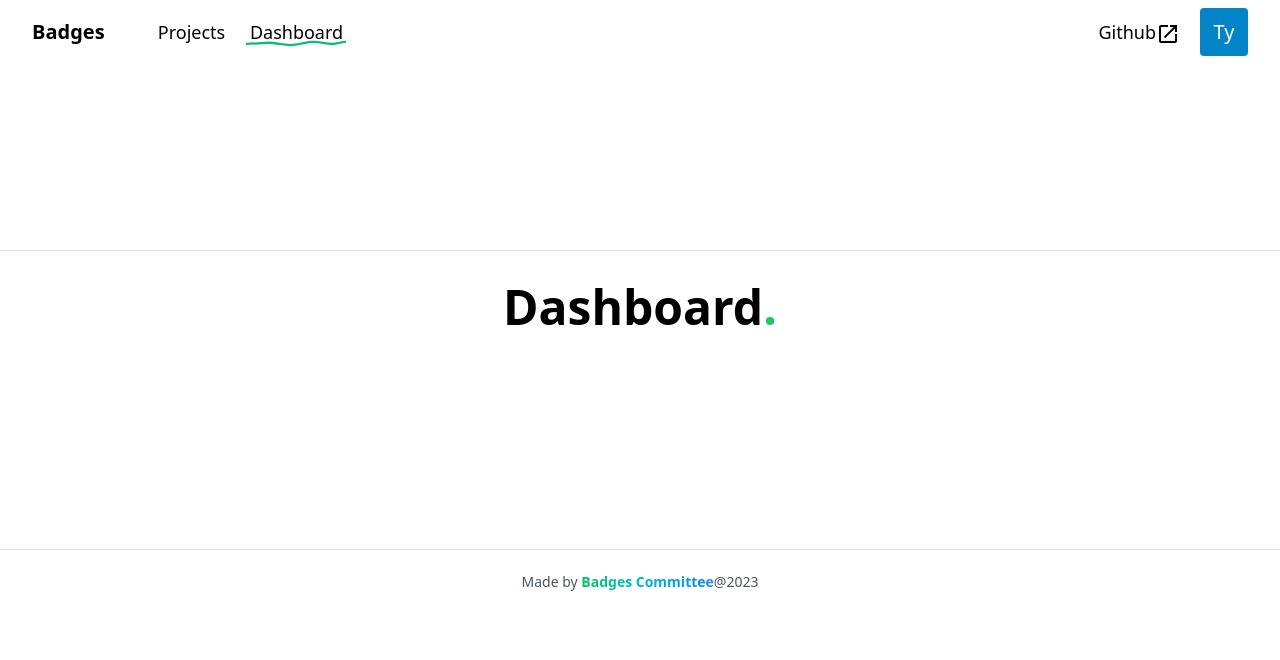
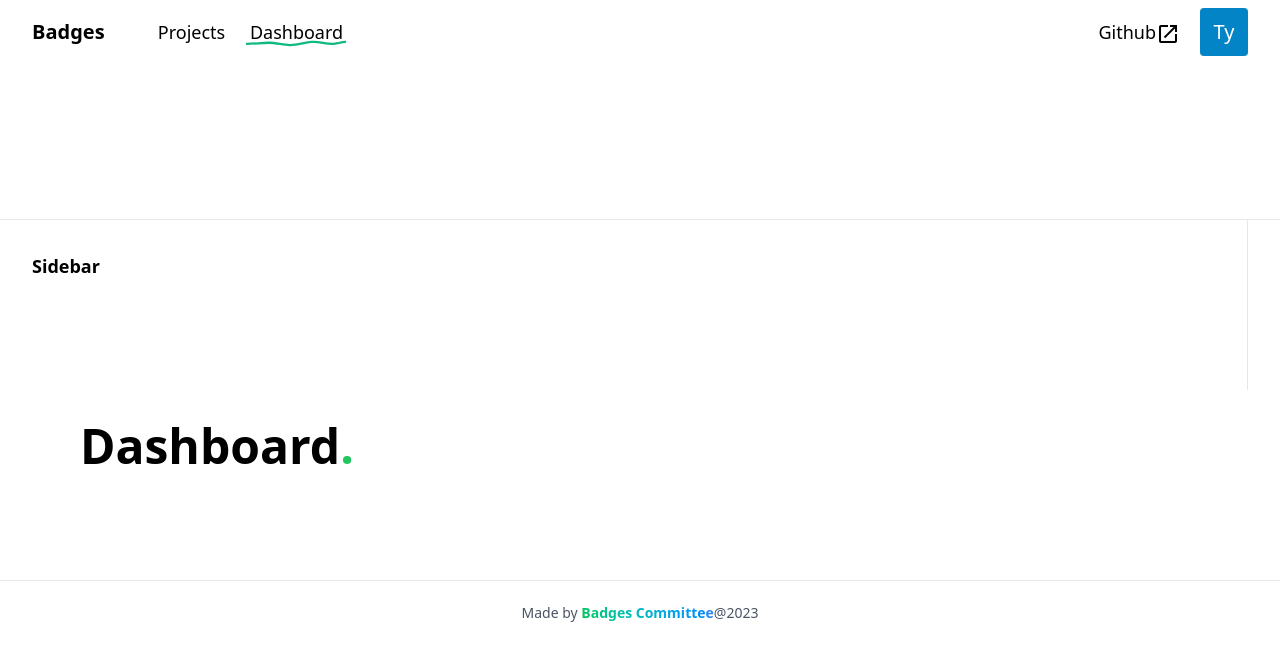
Before and after one commit to paperplane110/badges-fe, a Nuxt app: page /dashboard in a window 1280 px wide. Shown: the top 660 px of the page. Built offline with nearby package versions, Linux system fonts and the light colour scheme.

Commit message:
Mod: apply the sidebar layout to projects and dashboard

```diff
--- a/components/Project/Brief.vue
+++ b/components/Project/Brief.vue
@@ -10,7 +10,7 @@
           #{{ props.tag }}
         </div>
         <ProgressBar :progress="props.progress" />
-                <div class="font-bold">🚀{{ props.progress }}%</div>
+        <div class="font-bold">{{ progressIndicator }}{{ props.progress }}%</div>
       </div>
     </div>
   </div>
@@ -27,4 +27,16 @@ type projectBriefProps = {
 }
 
 const props = defineProps<projectBriefProps>()
+
+const progressIndicator = computed(() => {
+  if (props.progress <= 10) {
+    return '🐢'
+  } else if (props.progress <= 50) {
+    return '🔥'
+  } else if (props.progress <= 70) {
+    return '⚡️'
+  } else {
+    return '🚀'
+  }
+})
 </script>
--- a/pages/dashboard.vue
+++ b/pages/dashboard.vue
@@ -1,9 +1,12 @@
 <template>
-    <div class="flex flex-col max-w-1024px">
-        <div class="my-8">
-            <p class="text-5xl font-bold">Dashboard<span class="text-green-500">.</span></p>
-        </div>
+  <div class="flex-1 grid grid-cols-[auto,1fr] max-w-full ">
+    <div id="sidebar" class="py-8 pr-8 border-r">
+      <p class="text-lg font-bold">Sidebar</p>
     </div>
+    <div id="container" class="mx-12 my-8">
+      <p class="text-5xl font-bold">Dashboard<span class="text-green-500">.</span></p>
+    </div>
+  </div>
 </template>
 
 <script setup lang='ts'>
--- a/pages/index.vue
+++ b/pages/index.vue
@@ -16,8 +16,7 @@
         <Badge pattern="🚴" bg-color=" bg-amber-300" />
         <Badge pattern="♻️" bg-color="bg-lime-300" />
         <Badge pattern="🏊" bg-color="bg-sky-300" />
-                <Badge class="text-white font-bold transform rotate-20" pattern="₿" bg-color="bg-amber-500"
-                    :progress="22" />
+        <Badge class="text-white font-bold transform rotate-20" pattern="₿" bg-color="bg-amber-500" :progress="22" />
       </div>
     </div>
     <div id="projects" class="mb-8">
--- a/pages/projects.vue
+++ b/pages/projects.vue
@@ -1,9 +1,12 @@
 <template>
-    <div class="flex flex-col max-w-1024px">
-        <div class="my-8">
-            <p class="text-5xl font-bold">Projects<span class="text-blue-500">.</span></p>
-        </div>
+  <div class="flex-1 grid grid-cols-[auto,1fr] max-w-full ">
+    <div id="sidebar" class="py-8 pr-8 border-r">
+      <p class="text-lg font-bold">Sidebar</p>
     </div>
+    <div id="container" class="mx-12 my-8">
+      <p class="text-5xl font-bold">Projects<span class="text-blue-500">.</span></p>
+    </div>
+  </div>
 </template>
 
 <script setup lang='ts'>
```
Also changed, not shown: components/Project/index.vue (indentation only). Lines whose indentation alone changed are shown as unchanged.
